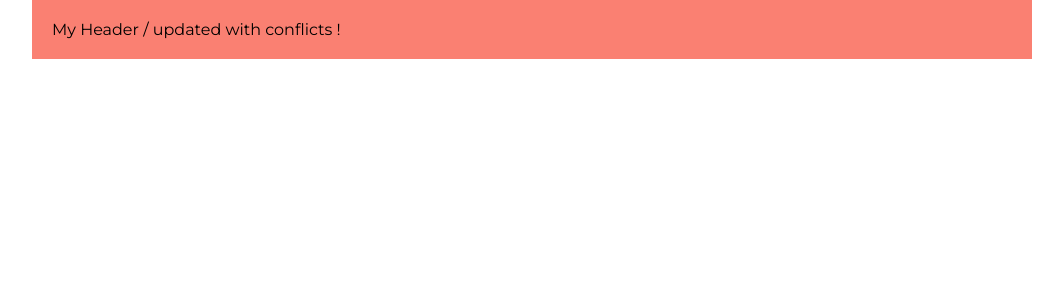
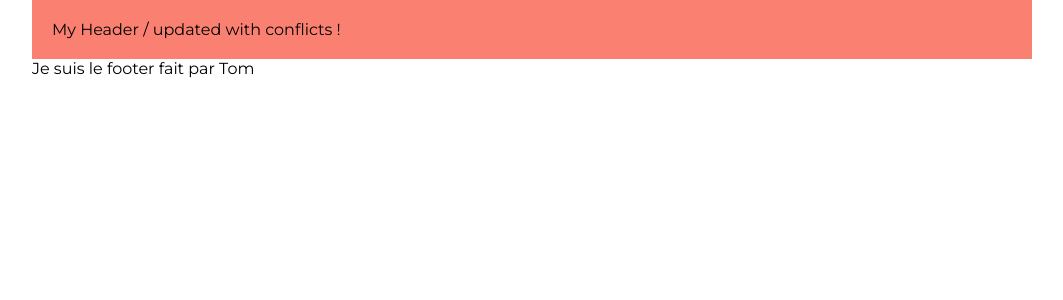
Before and after one commit to BastienLairis/demo-git-github, a React (Vite) app: page / in a window 1280 px wide. Shown: the top 300 px of the page, without its empty margins (108-1171 px from the left). Built offline with nearby package versions, Linux system fonts and the light colour scheme.

Commit message:
created Footer and imported in App

```diff
--- a/src/App.jsx
+++ b/src/App.jsx
@@ -2,6 +2,7 @@ import "./App.css";
 
 //components
 import Header from "./components/Header";
+import Footer from "./components/Footer";
 
 console.log("Update in VsCODE !");
 console.log("Update in Github !");
@@ -10,6 +11,7 @@ function App() {
   return (
     <div className="container">
       <Header />
+      <Footer />
     </div>
   );
 }
--- /dev/null
+++ b/src/components/Footer.jsx
@@ -0,0 +1,5 @@
+const Footer = () => {
+  return <div>Je suis le footer fait par Tom</div>;
+};
+
+export default Footer;
```
